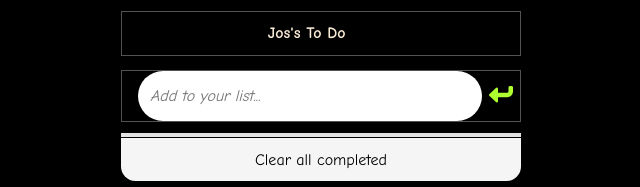
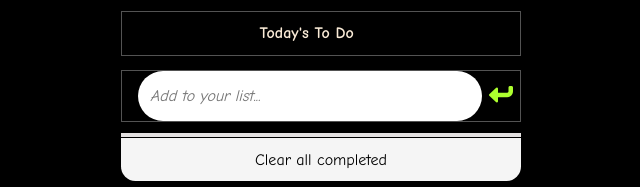
Before and after one commit to joskalenda/to-do-list, a website built with webpack: page src/index.html in a window 1280 px wide. Shown: the part 218-405 px from the top of the page, 319-959 px from the left. Built offline with nearby package versions, Linux system fonts and the light colour scheme.

Commit message:
Change todo title

```diff
--- a/src/index.html
+++ b/src/index.html
@@ -20,7 +20,7 @@
         </div>
       </header>
       <div class="title">
-        <p>Jos's To Do</p>
+        <p>Today's To Do</p>
         <div id="refresh-todo-icon">
           <i class="fas fa-sync-alt"></i>
         </div>
```
